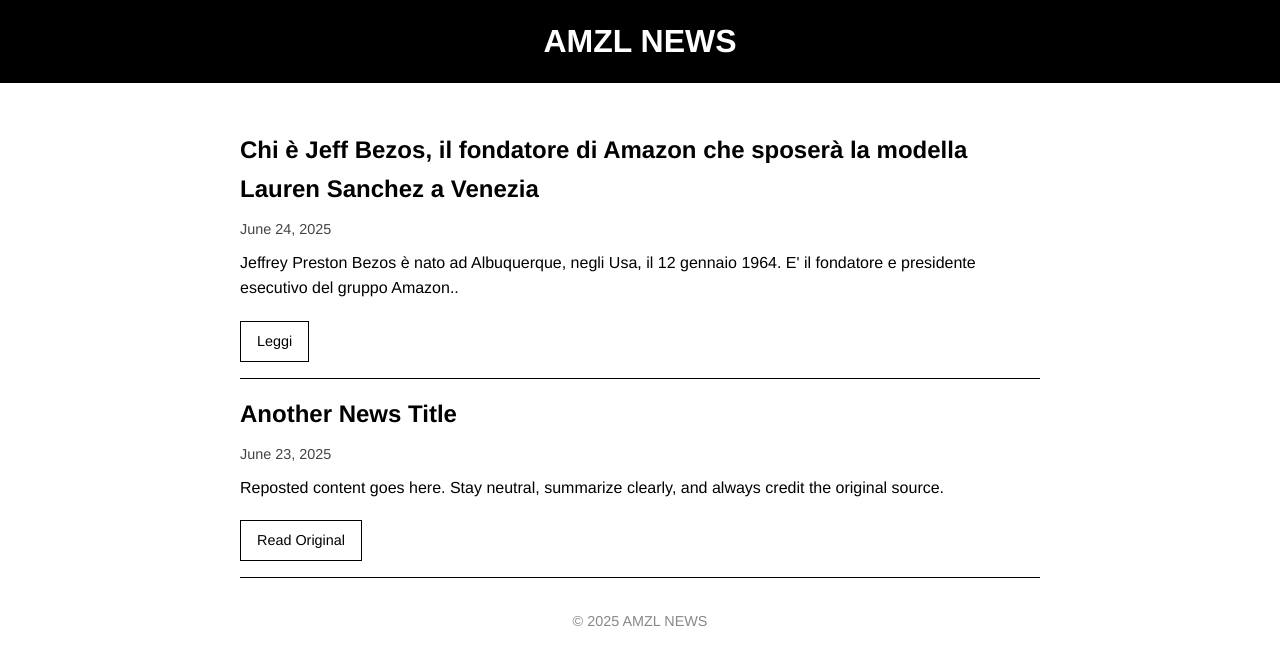
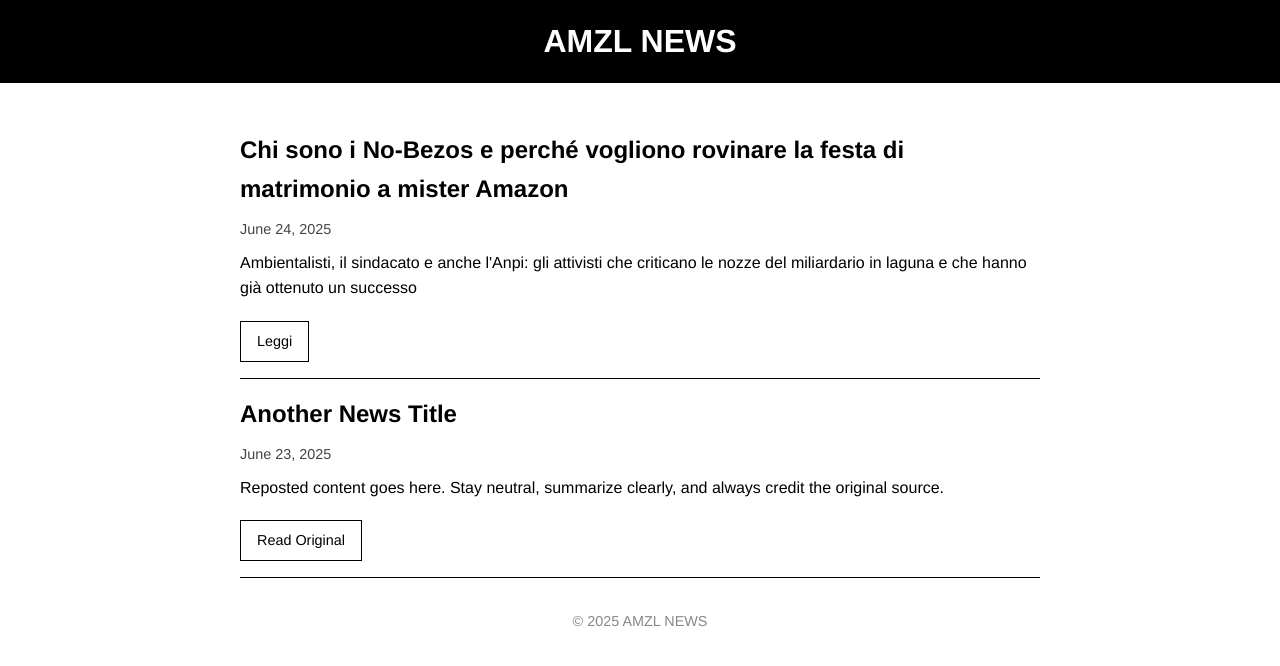
Before and after one commit to igotasmalld/linktree, a plain HTML site: page index.html in a window 1280 px wide. Drawn offline with Linux system fonts and the light colour scheme.

Commit message:
Update index.html

```diff
--- a/index.html
+++ b/index.html
@@ -77,9 +77,9 @@
 
   <div class="container">
     <article>
-      <h2>Chi è Jeff Bezos, il fondatore di Amazon che sposerà la modella Lauren Sanchez a Venezia</h2>
+      <h2>Chi sono i No-Bezos e perché vogliono rovinare la festa di matrimonio a mister Amazon</h2>
       <time datetime="2025-06-24">June 24, 2025</time>
-      <p>Jeffrey Preston Bezos è nato ad Albuquerque, negli Usa, il 12 gennaio 1964. E' il  fondatore e presidente esecutivo del gruppo Amazon..</p>
+      <p>Ambientalisti, il sindacato e anche l'Anpi: gli attivisti che criticano le nozze del miliardario in laguna e che hanno già ottenuto un successo</p>
       <a class="read-original" href="https://tg24.sky.it/economia/approfondimenti/jeff-bezos-chi-e#02" target="_blank">Leggi</a>
     </article>
 
```
